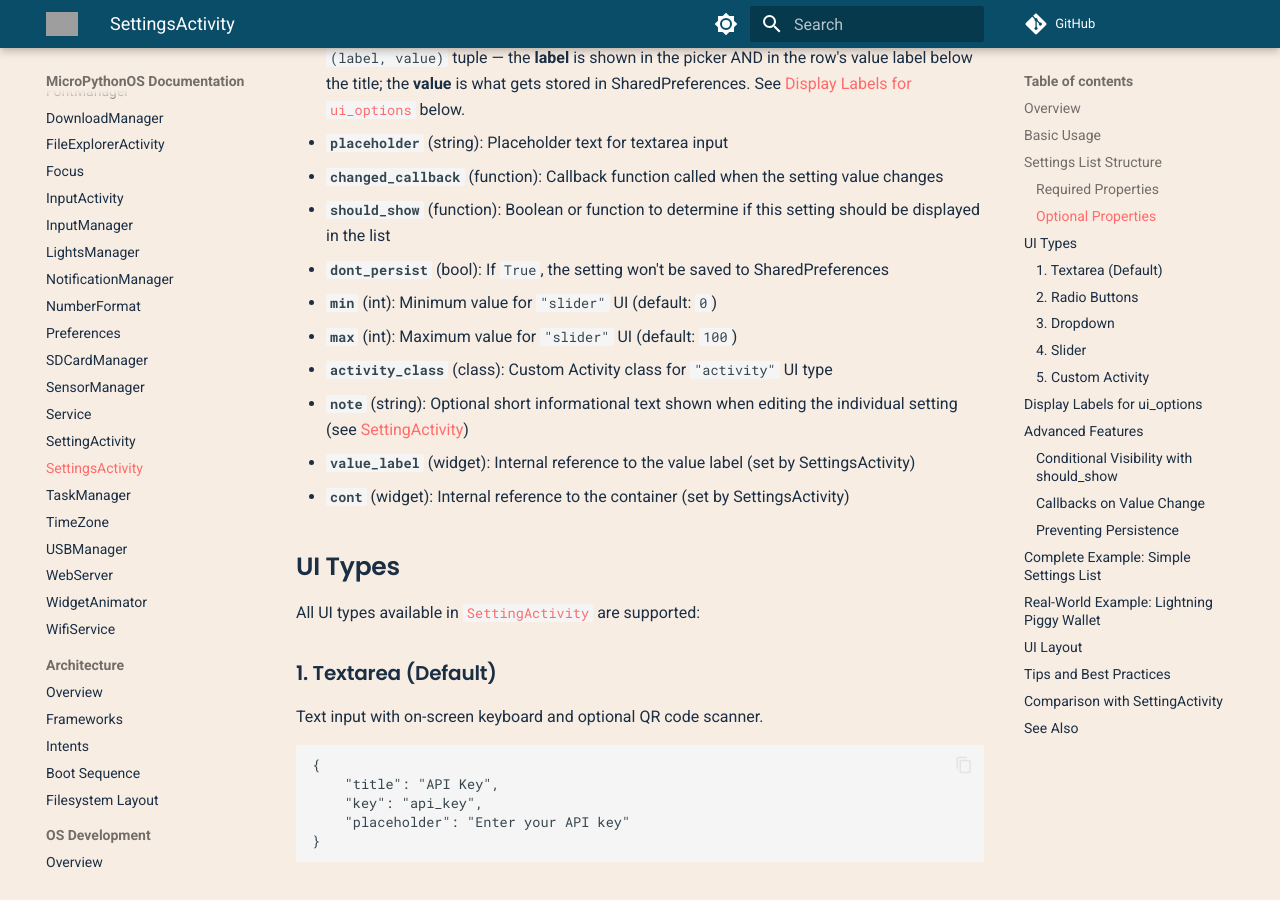
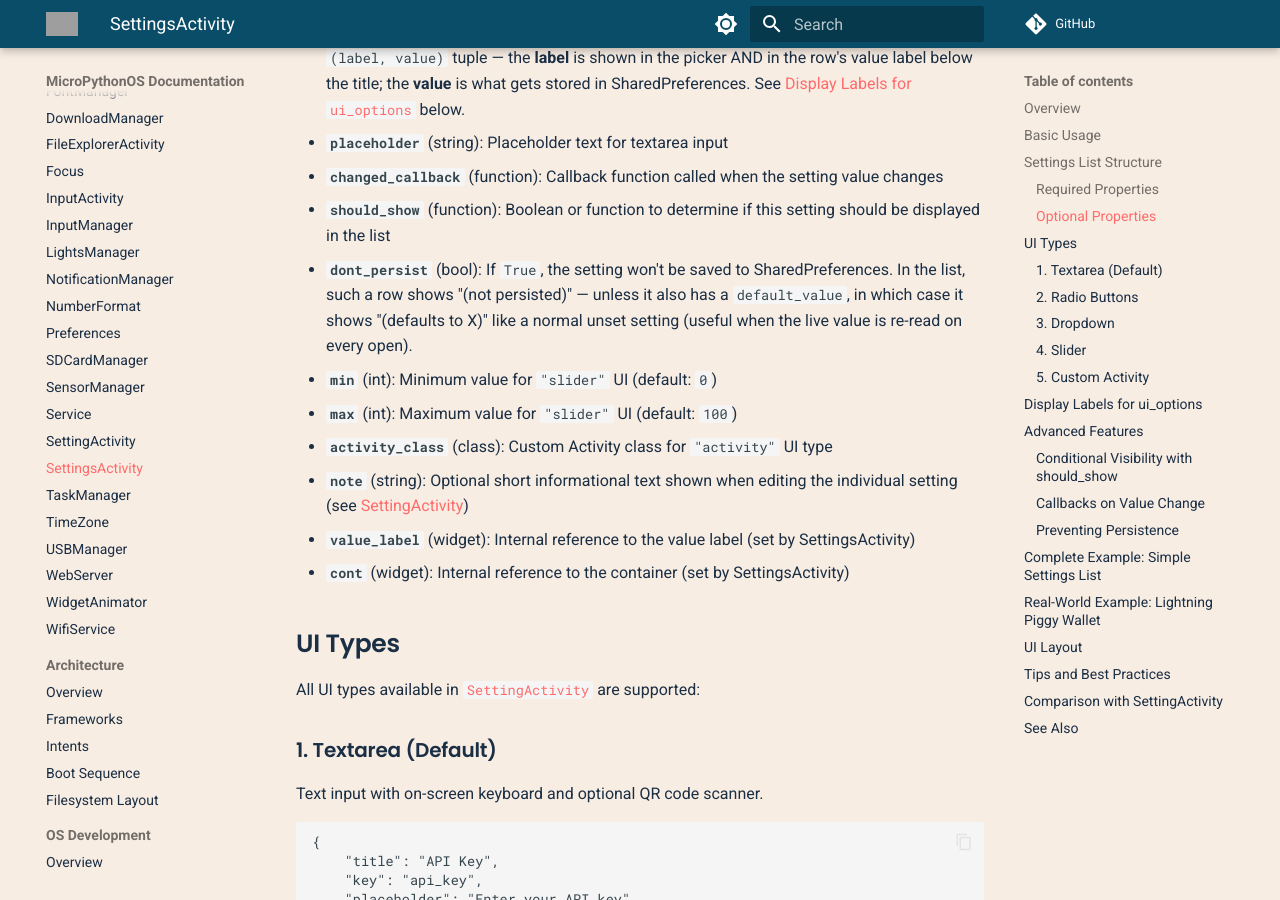
Before and after one commit to MicroPythonOS/docs, an MkDocs documentation site: the page built from docs/frameworks/settings-activity.md, in a window 1280 px wide and 900 px high, scrolled down 1244 px. Built offline with MkDocs 1.6.1 and Material for MkDocs 9.7.7, drawn with Linux system fonts in a browser that asks for light colours; comment, search, counter and statistics services are not loaded; some of the changed text lies outside the part shown; grey boxes are pictures that could not be loaded.

Commit message:
settings-activity: document defaults-to label for dont_persist rows

````diff
--- a/docs/frameworks/settings-activity.md
+++ b/docs/frameworks/settings-activity.md
@@ -40,7 +40,7 @@ class MyApp(Activity):
 - **`placeholder`** (string): Placeholder text for textarea input
 - **`changed_callback`** (function): Callback function called when the setting value changes
 - **`should_show`** (function): Boolean or function to determine if this setting should be displayed in the list
-- **`dont_persist`** (bool): If `True`, the setting won't be saved to SharedPreferences
+- **`dont_persist`** (bool): If `True`, the setting won't be saved to SharedPreferences. In the list, such a row shows "(not persisted)" — unless it also has a `default_value`, in which case it shows "(defaults to X)" like a normal unset setting (useful when the live value is re-read on every open).
 - **`min`** (int): Minimum value for `"slider"` UI (default: `0`)
 - **`max`** (int): Maximum value for `"slider"` UI (default: `100`)
 - **`activity_class`** (class): Custom Activity class for `"activity"` UI type
@@ -212,6 +212,12 @@ Use `dont_persist` to prevent a setting from being saved to SharedPreferences.
     "dont_persist": True
 }
 ```
+
+Such rows show "(not persisted)" in the list — unless a `default_value` is
+also given, in which case the row shows "(defaults to X)", re-read live on
+every open. That combination suits settings whose truth lives outside the
+app's own preferences (e.g. USB Host Mode, persisted under
+`com.micropythonos.usb`).
 
 ## Complete Example: Simple Settings List
 
````
